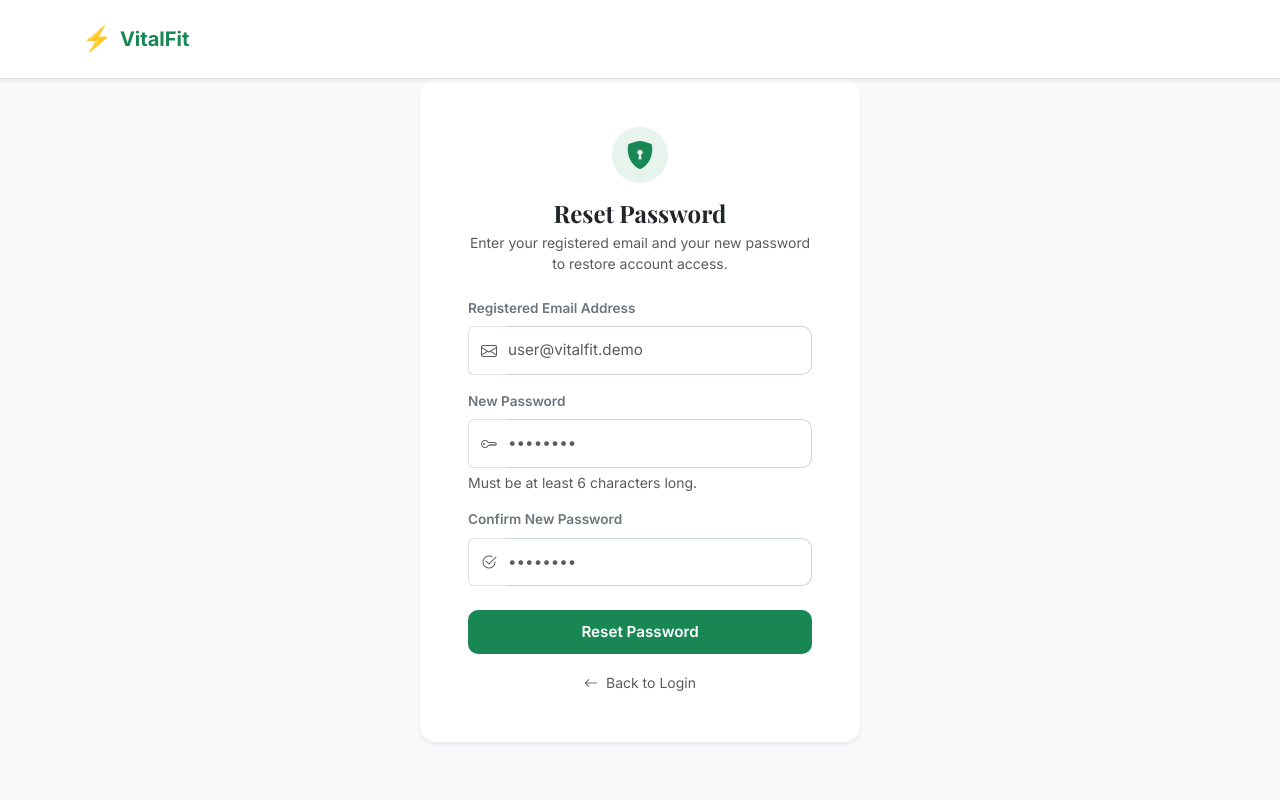
After one commit to ishafatma26-cell/VitalFit, a Java web app: page /forgot-password in a window 1280 px wide. The commit adds this page. Run offline with Tomcat 11, a stand-in JSP engine, Linux system fonts and the light colour scheme; some web fonts are replaced.

Commit message:
feat(auth): implement forgot password self-service reset flow
- Add updatePasswordByEmail and existsByEmail in UserDAO with BCrypt hashing
- Create ForgotPasswordServlet and forgot-password.jsp styled with Bootstrap 5
- Add 'Forgot password?' link and reset success notification in login.jsp
- Support forgot-password endpoints in CsrfFilter and AuthFilter
- Add unit tests in UserAuthServiceTest verifying password reset flow

Co-authored-by: ishafatma26-cell <337325258+ishafatma26-cell@users.noreply.github.com>

```diff
--- /dev/null
+++ b/src/main/webapp/forgot-password.jsp
@@ -0,0 +1,88 @@
+<%@ page contentType="text/html;charset=UTF-8" language="java" %>
+<%@ taglib prefix="c" uri="jakarta.tags.core" %>
+<!DOCTYPE html>
+<html lang="en">
+<head>
+    <meta charset="UTF-8">
+    <meta name="viewport" content="width=device-width, initial-scale=1.0">
+    <title>Reset Password - VitalFit</title>
+    <link href="https://cdn.jsdelivr.net/npm/bootstrap@5.3.2/dist/css/bootstrap.min.css" rel="stylesheet">
+    <link rel="stylesheet" href="https://cdn.jsdelivr.net/npm/bootstrap-icons@1.11.1/font/bootstrap-icons.css">
+    <link rel="stylesheet" href="${pageContext.request.contextPath}/css/style.css">
+</head>
+<body class="bg-light">
+
+    <nav class="navbar navbar-light bg-white border-bottom shadow-sm">
+        <div class="container">
+            <a href="${pageContext.request.contextPath}/login.jsp" class="navbar-brand d-flex align-items-center gap-2 fw-bold text-success">
+                <span class="fs-4">⚡</span>
+                <span>VitalFit</span>
+            </a>
+        </div>
+    </nav>
+
+    <div class="container d-flex justify-content-center align-items-center" style="min-height: 80vh;">
+        <div class="card shadow-sm border-0 rounded-4" style="width: 100%; max-width: 440px;">
+            <div class="card-body p-4 p-md-5">
+
+                <div class="text-center mb-4">
+                    <div class="d-inline-flex align-items-center justify-content-center bg-success bg-opacity-10 text-success rounded-circle mb-3" style="width: 56px; height: 56px;">
+                        <i class="bi bi-shield-lock-fill fs-3"></i>
+                    </div>
+                    <h2 class="h4 fw-bold text-dark mb-1">Reset Password</h2>
+                    <p class="text-muted small">Enter your registered email and your new password to restore account access.</p>
+                </div>
+
+                <c:if test="${not empty error}">
+                    <div class="alert alert-danger alert-dismissible fade show small" role="alert">
+                        <i class="bi bi-exclamation-triangle-fill me-2"></i> ${error}
+                        <button type="button" class="btn-close" data-bs-dismiss="alert"></button>
+                    </div>
+                </c:if>
+
+                <form action="${pageContext.request.contextPath}/forgot-password" method="post">
+                    <input type="hidden" name="csrfToken" value="${csrfToken != null ? csrfToken : sessionScope.csrfToken}" />
+
+                    <div class="mb-3">
+                        <label class="form-label small fw-semibold text-secondary">Registered Email Address</label>
+                        <div class="input-group">
+                            <span class="input-group-text bg-white border-end-0 text-muted"><i class="bi bi-envelope"></i></span>
+                            <input type="email" name="email" class="form-control border-start-0 ps-0" placeholder="user@vitalfit.demo" required>
+                        </div>
+                    </div>
+
+                    <div class="mb-3">
+                        <label class="form-label small fw-semibold text-secondary">New Password</label>
+                        <div class="input-group">
+                            <span class="input-group-text bg-white border-end-0 text-muted"><i class="bi bi-key"></i></span>
+                            <input type="password" name="newPassword" class="form-control border-start-0 ps-0" placeholder="••••••••" minlength="6" required>
+                        </div>
+                        <div class="form-text small">Must be at least 6 characters long.</div>
+                    </div>
+
+                    <div class="mb-4">
+                        <label class="form-label small fw-semibold text-secondary">Confirm New Password</label>
+                        <div class="input-group">
+                            <span class="input-group-text bg-white border-end-0 text-muted"><i class="bi bi-check2-circle"></i></span>
+                            <input type="password" name="confirmPassword" class="form-control border-start-0 ps-0" placeholder="••••••••" minlength="6" required>
+                        </div>
+                    </div>
+
+                    <button type="submit" class="btn btn-success w-100 py-2 fw-semibold mb-3">
+                        Reset Password
+                    </button>
+
+                    <div class="text-center">
+                        <a href="${pageContext.request.contextPath}/login" class="text-decoration-none small text-muted">
+                            <i class="bi bi-arrow-left me-1"></i> Back to Login
+                        </a>
+                    </div>
+                </form>
+
+            </div>
+        </div>
+    </div>
+
+    <script src="https://cdn.jsdelivr.net/npm/bootstrap@5.3.2/dist/js/bootstrap.bundle.min.js"></script>
+</body>
+</html>
```
Also changed, not shown: src/main/java/com/vitalfit/controller/ForgotPasswordServlet.java (added, +89 -0 lines), src/main/java/com/vitalfit/dao/UserDAO.java (+38 -0 lines), src/main/java/com/vitalfit/filter/CsrfFilter.java (+11 -1 lines), src/main/webapp/login.jsp (+13 -1 lines), 1 other file.
